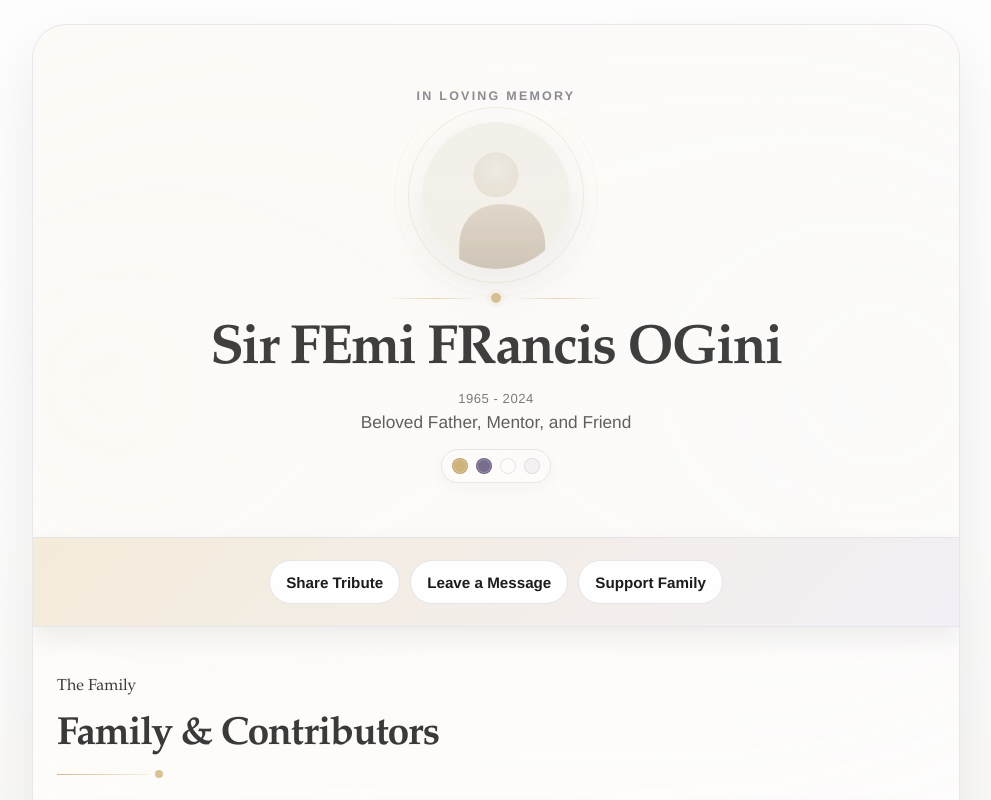
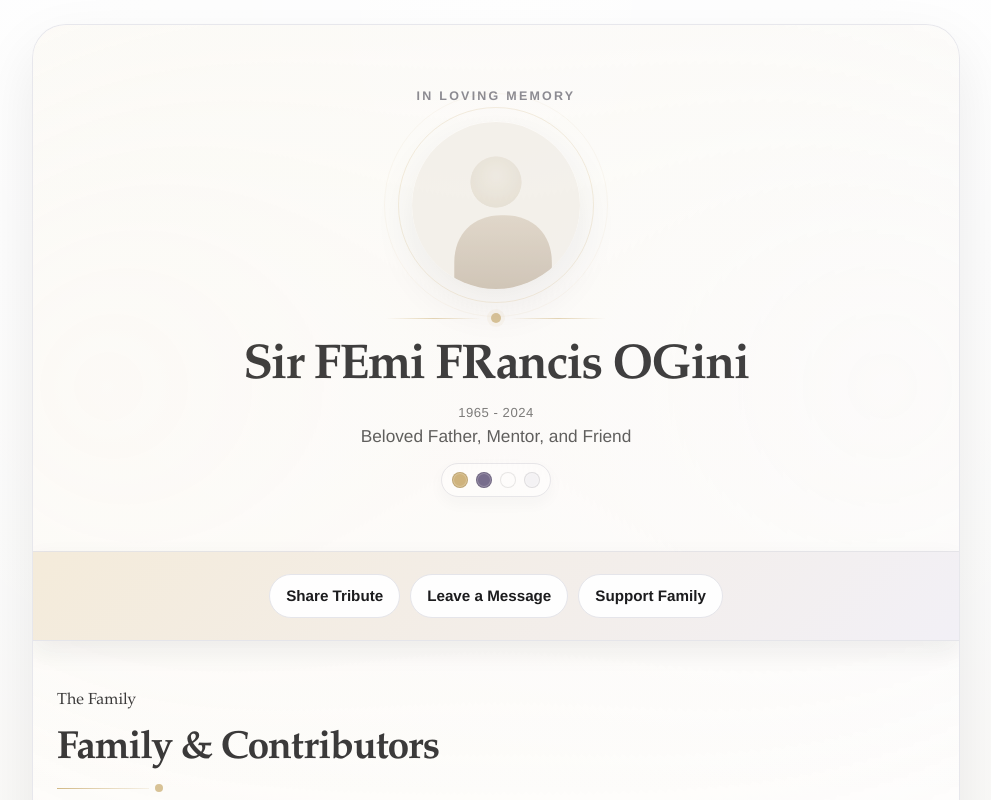
Before and after one commit to francis-dotcom/biotribute, a Next.js app: page /SirFemiOgini in a window 1280 px wide. Shown: the top 800 px of the page, without its empty margins (144-1135 px from the left). Built offline with nearby package versions, Linux system fonts and the light colour scheme; no server answers.

Commit message:
styles: 1 file(s)

```diff
--- a/src/app/globals.css
+++ b/src/app/globals.css
@@ -252,8 +252,8 @@ textarea {
 }
 
 .avatar-placeholder {
-  width: 148px;
-  height: 148px;
+  width: 168px;
+  height: 168px;
   margin: 0 auto 24px;
   border-radius: 999px;
   background: linear-gradient(135deg, #d9d9dc 0%, #f3f3f5 100%);
@@ -311,7 +311,7 @@ textarea {
 }
 
 .hero-section h1 {
-  font-size: clamp(2.4rem, 6vw, 3.45rem);
+  font-size: clamp(2.15rem, 5.2vw, 3.05rem);
   line-height: 1.02;
 }
 
```
